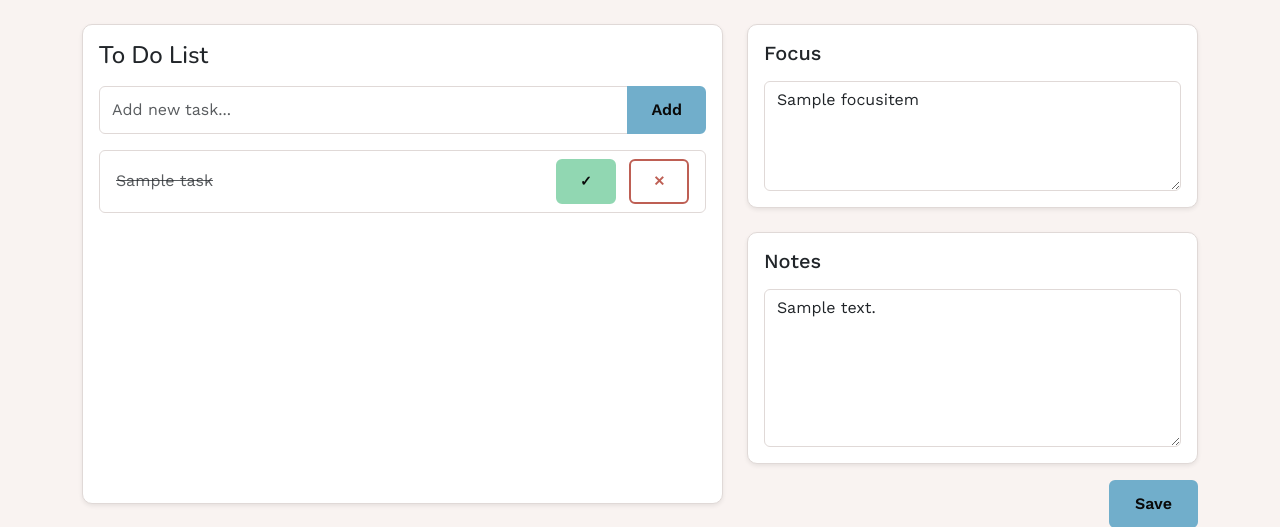
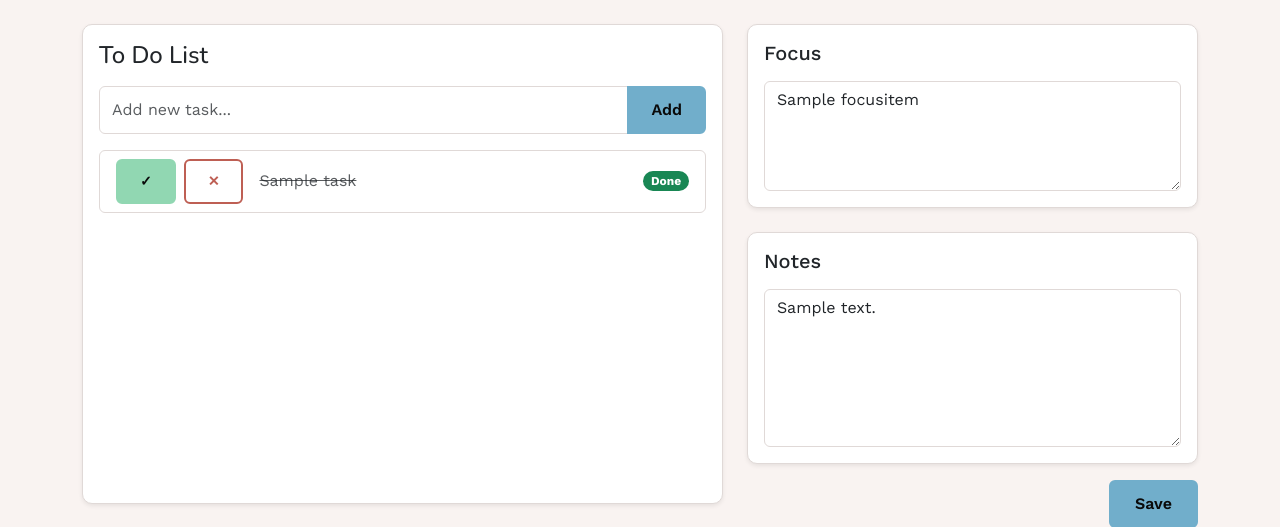
Before and after one commit to ValentinoFarias/Doit, a Django app: page /todolist/ in a window 1280 px wide. Shown: the part 73-600 px from the top of the page. Run offline with Django 4.2, Linux system fonts and the light colour scheme; a user stored in the database is signed in; tables that the repository leaves empty hold one stand-in row (values such as "Sample post").

Commit message:
added todo/done pills and moved the buttons to match teh interactive demo

```diff
--- a/templates/todolist.html
+++ b/templates/todolist.html
@@ -33,21 +33,9 @@
                         <ul class="list-group">
 
                             {% for task in tasks %}
-                                <li class="list-group-item d-flex justify-content-between align-items-center tickr-list-item">
+                                <li class="list-group-item d-flex align-items-center tickr-list-item">
 
-                                    <div>
-                                        <span class="{% if task.is_completed %}text-decoration-line-through text-muted{% endif %}">
-                                            {{ task.title }}
-                                        </span>
-
-                                        {% if task.due_date|date:"Y-m-d" == today %}
-                                            <span class="badge tickr-badge-alert ms-2">
-                                                !
-                                            </span>
-                                        {% endif %}
-                                    </div>
-
-                                    <div>
+                                    <div class="d-flex align-items-center gap-2 me-3">
                                         <form method="POST" class="d-inline">
                                             {% csrf_token %}
                                             <button type="submit"
@@ -60,7 +48,7 @@
                                             </button>
                                         </form>
 
-                                        <form method="POST" class="d-inline ms-2">
+                                        <form method="POST" class="d-inline">
                                             {% csrf_token %}
                                             <button type="submit"
                                                     name="delete_task"
@@ -72,6 +60,20 @@
                                             </button>
                                         </form>
                                     </div>
+
+                                    <div class="flex-grow-1">
+                                        <span class="{% if task.is_completed %}text-decoration-line-through text-muted{% endif %}">
+                                            {{ task.title }}
+                                        </span>
+
+                                        {% if task.due_date|date:"Y-m-d" == today %}
+                                            <span class="badge tickr-badge-alert ms-2">!</span>
+                                        {% endif %}
+                                    </div>
+
+                                    <span class="badge {% if task.is_completed %}bg-success{% else %}bg-secondary{% endif %} rounded-pill ms-3">
+                                        {% if task.is_completed %}Done{% else %}To Do{% endif %}
+                                    </span>
 
                                 </li>
                             {% empty %}
```
